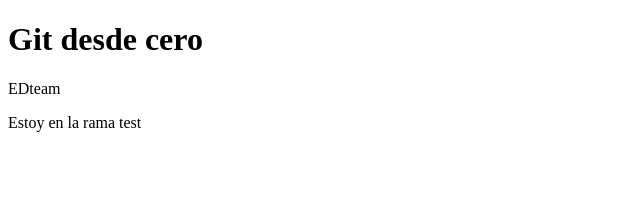
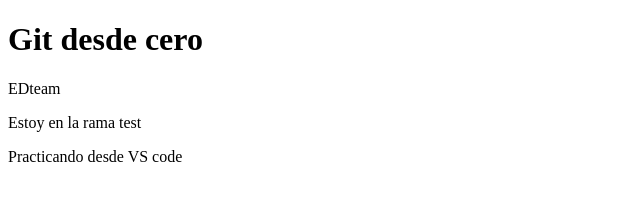
Before and after one commit to AndersonAngulo/practicando-git, a plain HTML site: page index.html in a window 1280 px wide. Shown: the whole page, without its empty margins (0-640 px from the left). Drawn offline with Linux system fonts and the light colour scheme.

Commit message:
primer commit desde VS code

```diff
--- a/index.html
+++ b/index.html
@@ -3,7 +3,7 @@
 <head>
     <meta charset="UTF-8">
     <meta name="viewport" content="width=device-width, initial-scale=1.0">
-    <title>Practiacando con git</title>
+    <title>Practiacando con git desde VS code</title>
 </head>
 <body>
     <h1>Git desde cero</h1>
@@ -11,5 +11,10 @@
     <section>
         <p>Estoy en la rama test</p>
     </section>
+    <div>
+        <p>
+            Practicando desde VS code
+        </p>
+    </div>
 </body>
 </html>
```
Also changed, not shown: 1 other file.
